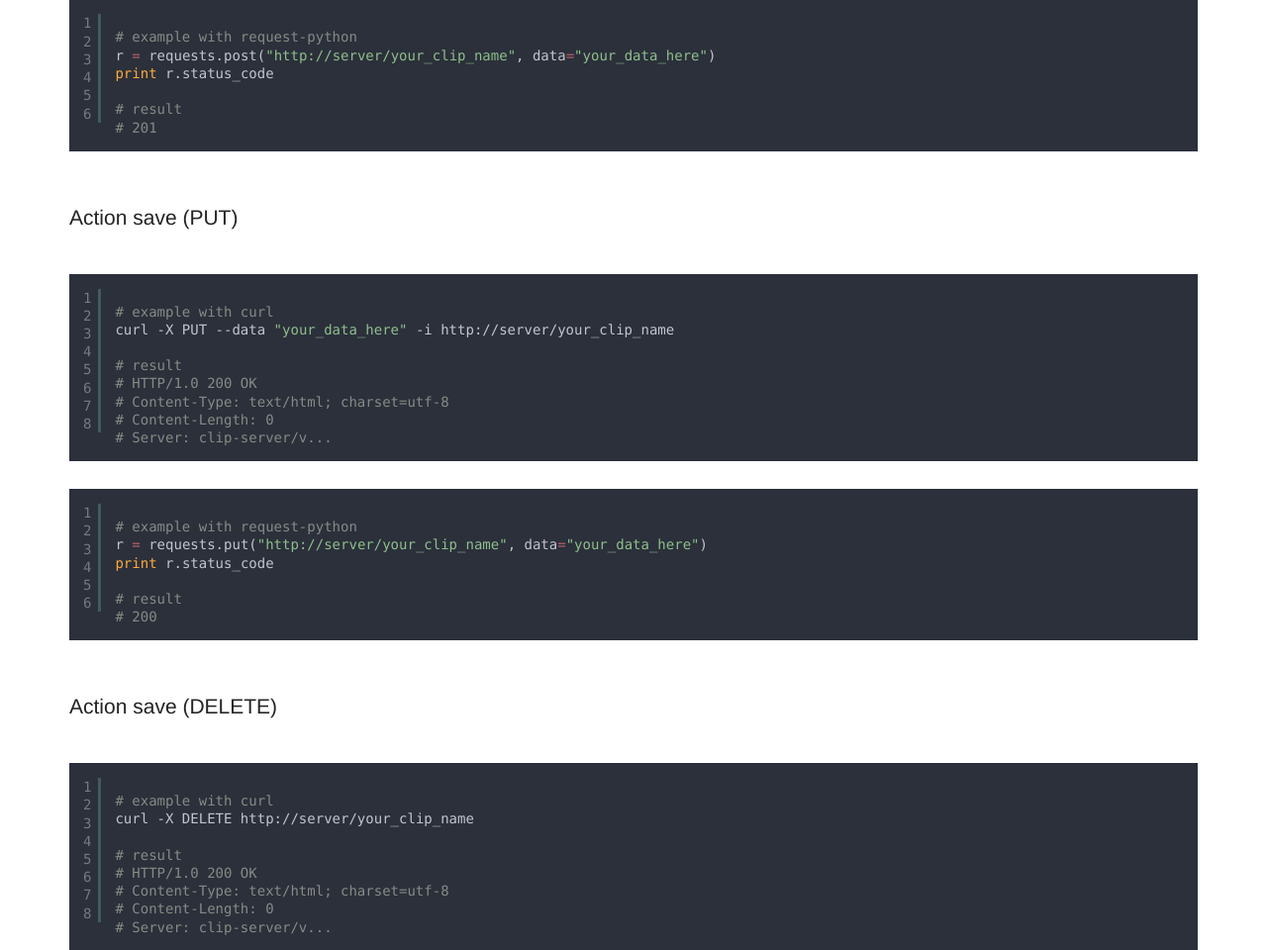
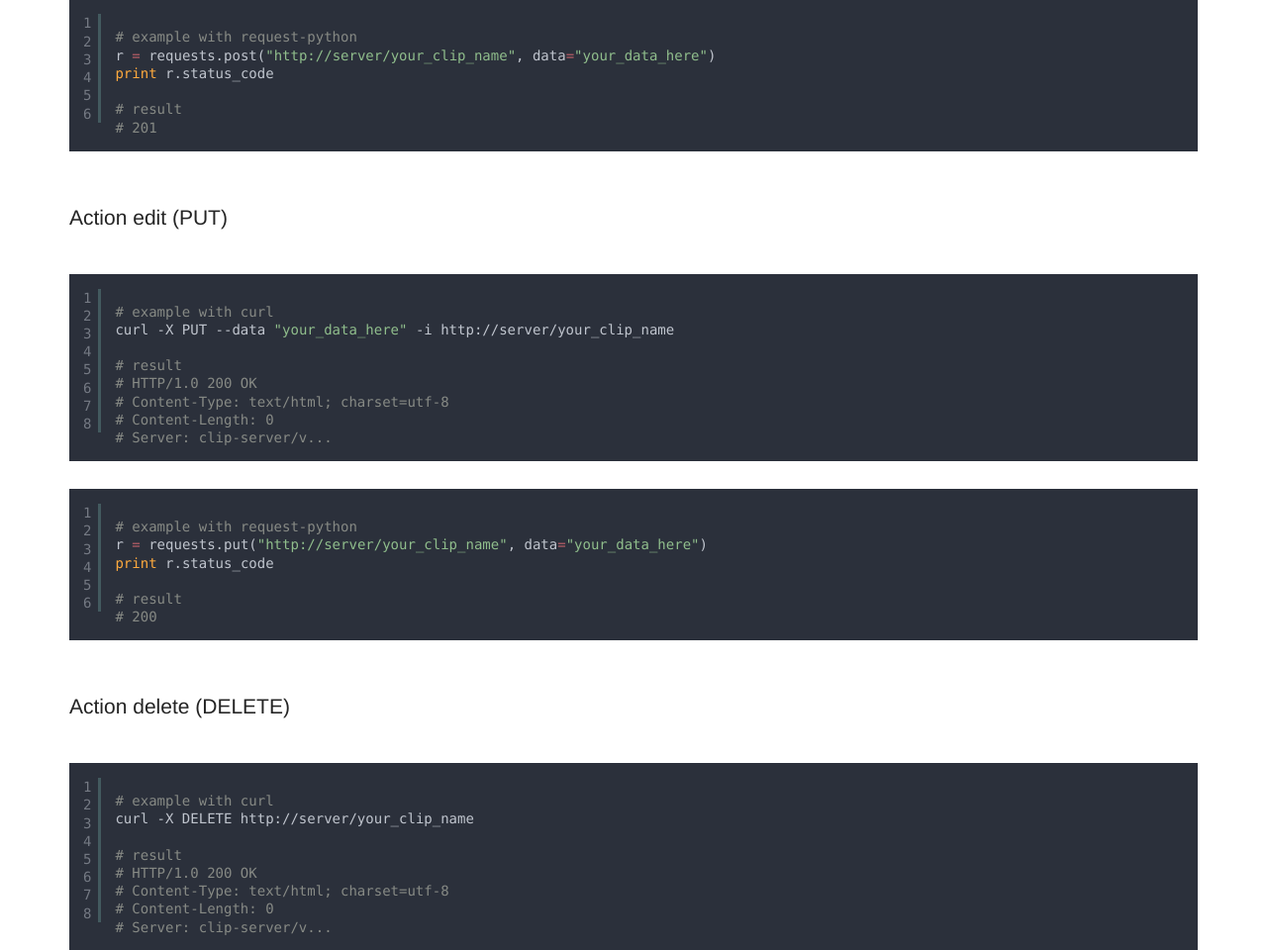
Before and after one commit to bongtrop/clip-server, a Flask app: page / in a window 1280 px wide. Shown: the part 2202-3162 px from the top of the page at 99% size. Run offline with Flask 2, Linux system fonts and the light colour scheme; parts of the project's set-up code (start-up, migrations or seed data) failed here and were passed over; some libraries are stand-ins or nearby versions.

Commit message:
edit wrong doc

```diff
--- a/templates/index.html
+++ b/templates/index.html
@@ -159,7 +159,7 @@
                                     # 201
                                 </pre>
 
-                                <h4>Action save (PUT)</h4>
+                                <h4>Action edit (PUT)</h4>
 
                                 <pre class="brush: bash">
                                     # example with curl
@@ -181,7 +181,7 @@
                                     # 200
                                 </pre>
 
-                                <h4>Action save (DELETE)</h4>
+                                <h4>Action delete (DELETE)</h4>
 
                                 <pre class="brush: bash">
                                     # example with curl
```
